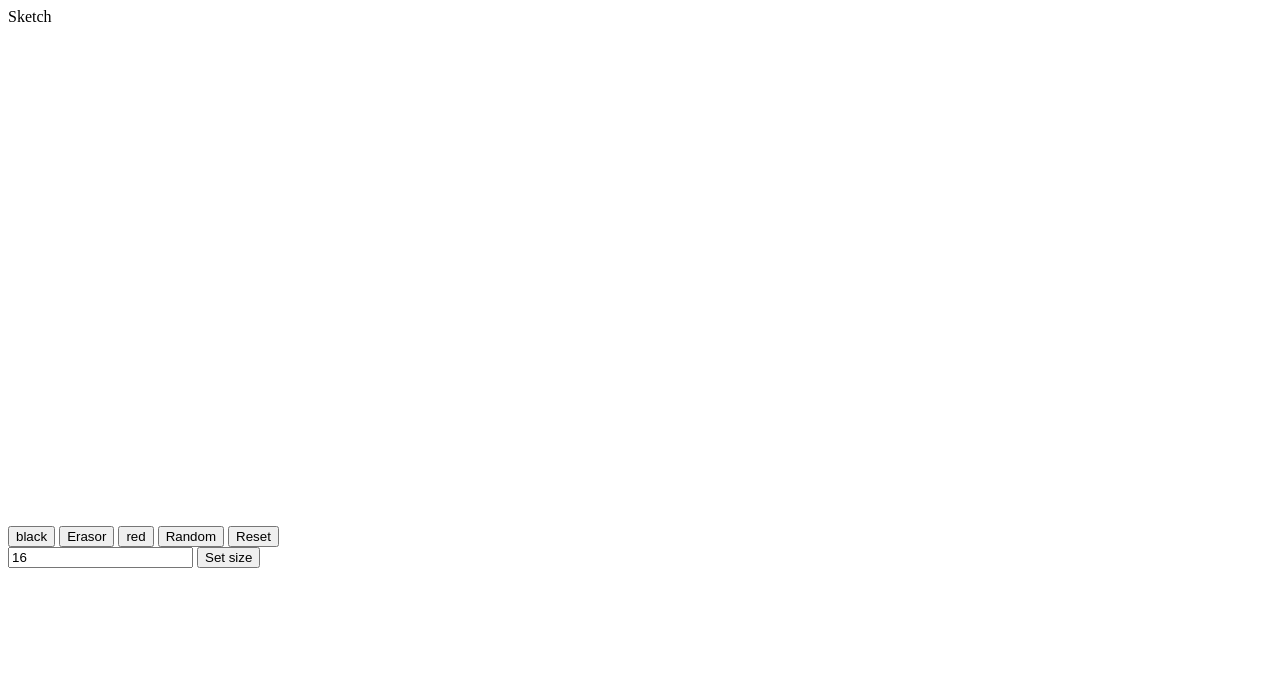
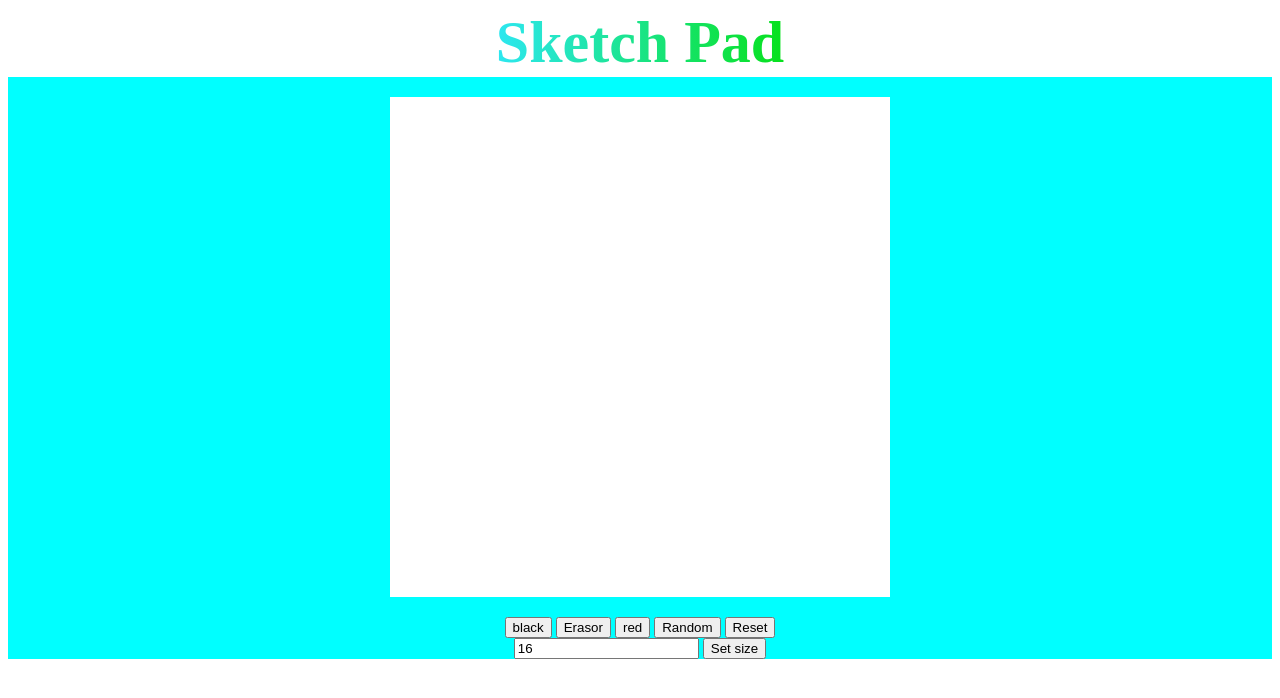
Before and after one commit to akuutsang/Etch-A-Sketch, a plain HTML site: page New/index.html in a window 1280 px wide. Drawn offline with Linux system fonts and the light colour scheme; a web font is replaced by a local one.

Commit message:
add css styles

```diff
--- a/New/index.css
+++ b/New/index.css
@@ -1,3 +1,34 @@
+.flex{
+    align-items: center;
+    display: flex;
+    flex-direction: column;
+}
+
+.title{
+    font-size: 60px;
+    font-weight: 800;
+    font-family: 'Montserrat' sans-serif;
+    background: linear-gradient(90deg, rgb(45, 231, 241), rgb(7, 225, 28));
+    -webkit-background-clip: text;
+    -webkit-text-fill-color: transparent;
+}
+
+.content{
+    height: 100%;
+    width: 100%;
+    background-color: aqua;
+    display: flex;
+    flex-direction: column;
+    justify-content: center;
+    align-items: center;
+}
+
+.board{
+    padding: 20px;
+    border-radius: 20%;
+}
+
+
 .board{
     width: 500px;
     height: 500px;
--- a/New/index.html
+++ b/New/index.html
@@ -4,12 +4,15 @@
     <meta charset="UTF-8">
     <meta http-equiv="X-UA-Compatible" content="IE=edge">
     <meta name="viewport" content="width=device-width, initial-scale=1.0">
+    <link rel="preconnect" href="https://fonts.googleapis.com">
+    <link rel="preconnect" href="https://fonts.gstatic.com" crossorigin>
+    <link href="https://fonts.googleapis.com/css2?family=Dancing+Script&family=Foldit:wght@100&family=Lato:ital,wght@1,300&family=Lobster&family=Montserrat:wght@400;800&family=Poppins:wght@100;900&family=Source+Code+Pro:ital,wght@0,200;0,300;0,400;0,700;1,700&family=Tilt+Prism&family=Tulpen+One&display=swap" rel="stylesheet">
     <link rel="stylesheet" href="index.css">
     <title>Etch-A-Sketch</title>
 </head>
 <body>
     <div class="flex">
-        <div class="title">Sketch</div>
+        <div class="title">Sketch Pad</div>
         <div class="content">
             <div class="board"></div>
             <div class="btn">
```
